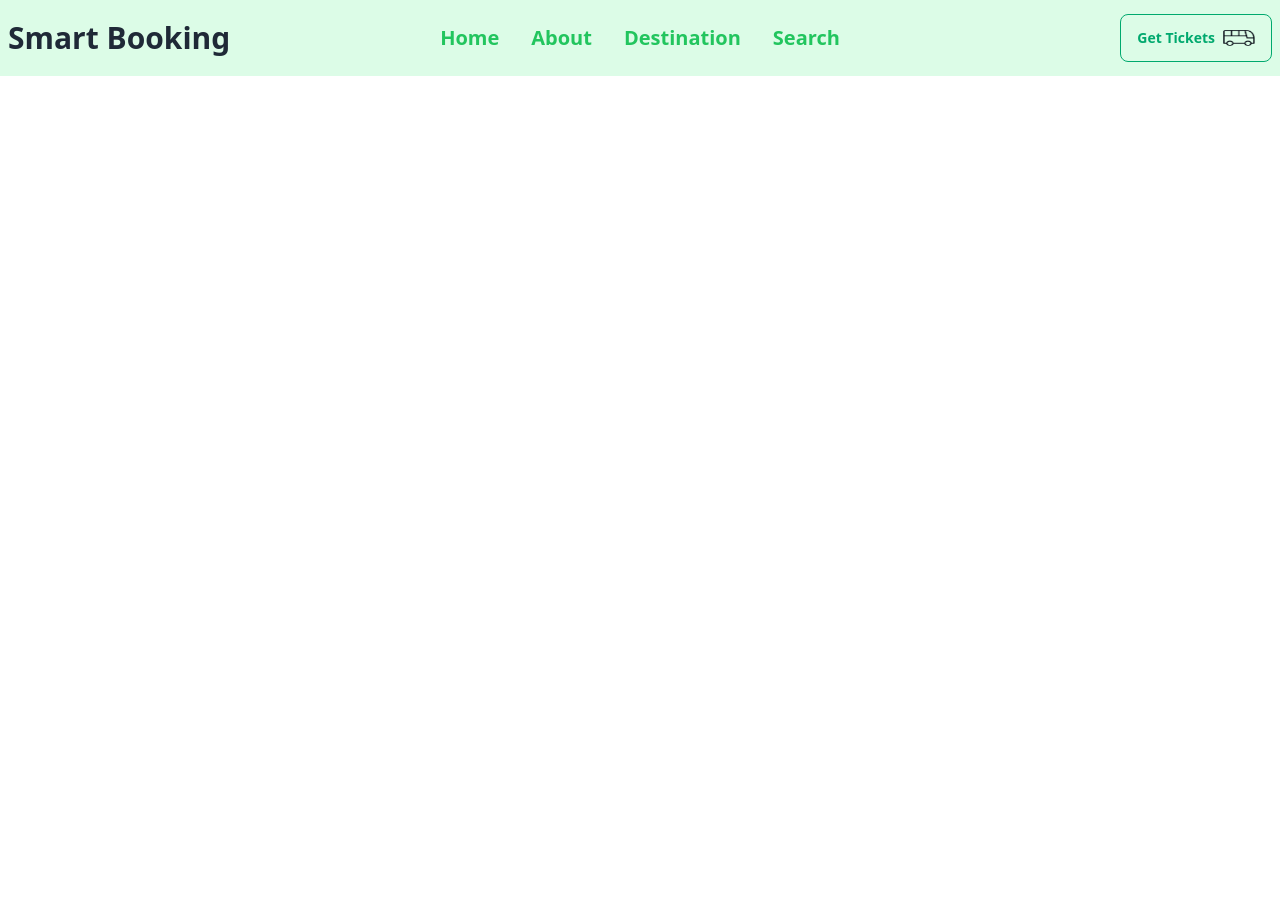
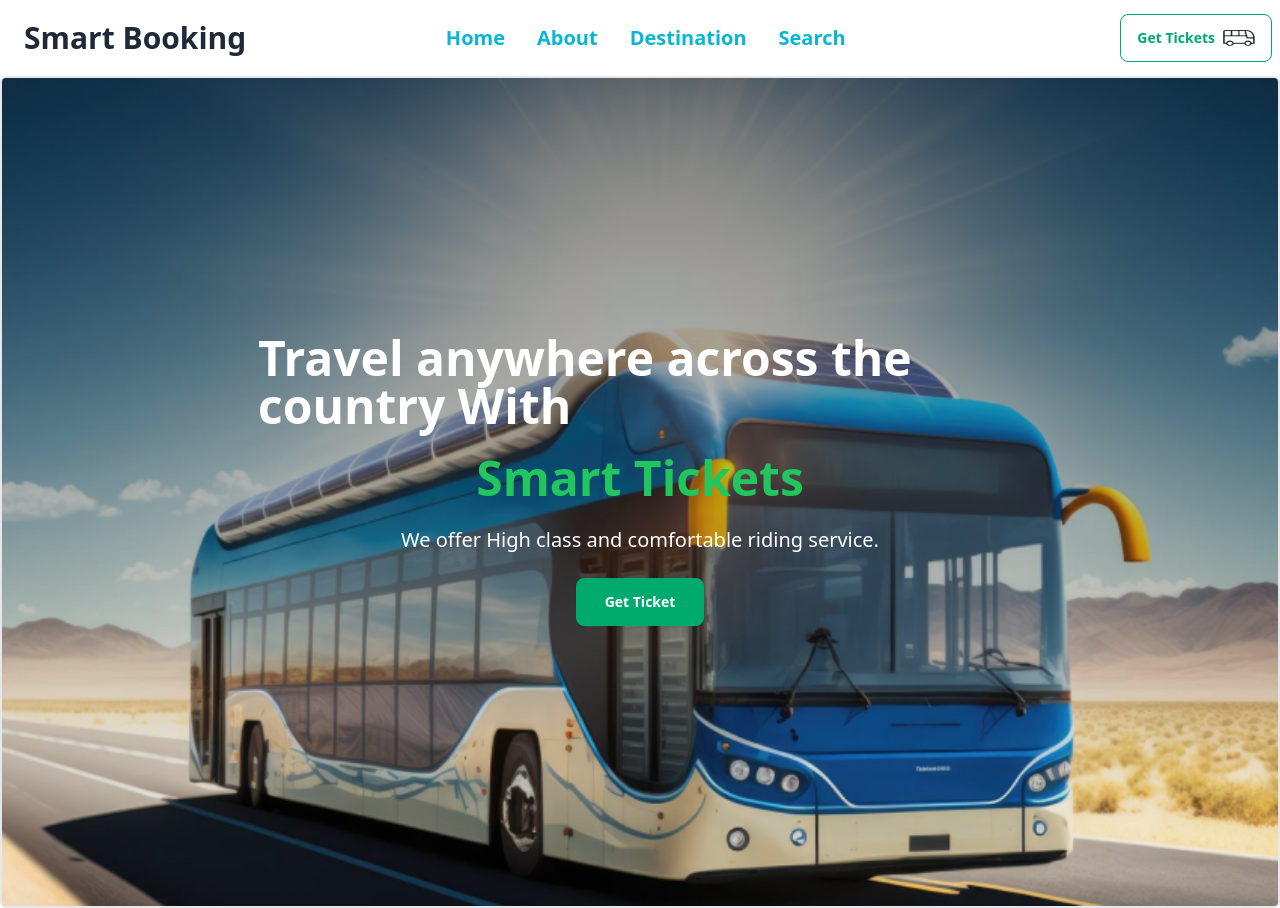
Before and after one commit to uthsasaha20000/Ticket_booking_app, a plain HTML site: page index.html in a window 1280 px wide. Before the commit the page ends 800 px from the top, so only its background shows below. Drawn offline with nearby package versions, Linux system fonts and the light colour scheme.

Commit message:
banner done

```diff
--- a/index.html
+++ b/index.html
@@ -11,8 +11,8 @@
 <body>
 
     <!--nav section-->
-    <div class="navbar bg-green-100">
-        <div class="navbar-start">
+    <div class="navbar">
+        <div class="navbar-start pl-4 pr-4">
           <div class="dropdown">
             <div tabindex="0" role="button" class="btn btn-ghost lg:hidden">
               <svg xmlns="http://www.w3.org/2000/svg" class="h-5 w-5" fill="none" viewBox="0 0 24 24" stroke="currentColor"><path stroke-linecap="round" stroke-linejoin="round" stroke-width="2" d="M4 6h16M4 12h8m-8 6h16" /></svg>
@@ -32,7 +32,7 @@
           <a class="font-bold text-3xl">Smart Booking</a>
         </div>
         <div class="navbar-center hidden lg:flex">
-          <ul class="menu menu-horizontal px-1 text-xl text-green-500">
+          <ul class="menu menu-horizontal px-1 text-xl text-cyan-500 opacity-100">
             <li><a><strong> Home</strong></a></li>
             <li>
 
@@ -47,6 +47,20 @@
           <a class="btn btn-outline btn-success">Get Tickets <img src="images/bus-logo.png" class="w-8 h-4"></img></a>
         </div>
       </div>
+<!--banner-->
+<div class="w-full max-h-1/2 bg-[url('images/banner.png')] bg-no-repeat  border-2 bg-cover bg-center rounded-md flex flex-col p-64 items-center justify-items-center">
+  <div class="flex flex-col items-center">
+     <h1 class="text-5xl text-white font-extrabold ">Travel anywhere across the country With</h1>
+     <br>
+     <h1 class="text-5xl text-green-500 font-extrabold">Smart Tickets</h1>
+     <br>
+     <p class="text-xl text-white">We offer High class and comfortable riding service.</p>
+     <br>
+     <div class="btn btn-success w-32 text-white">Get Ticket</div>
+     <br>
+  </div>
+
+</div>
 
     <!-- sit section-->
 <!-- <div class="flex">
```
